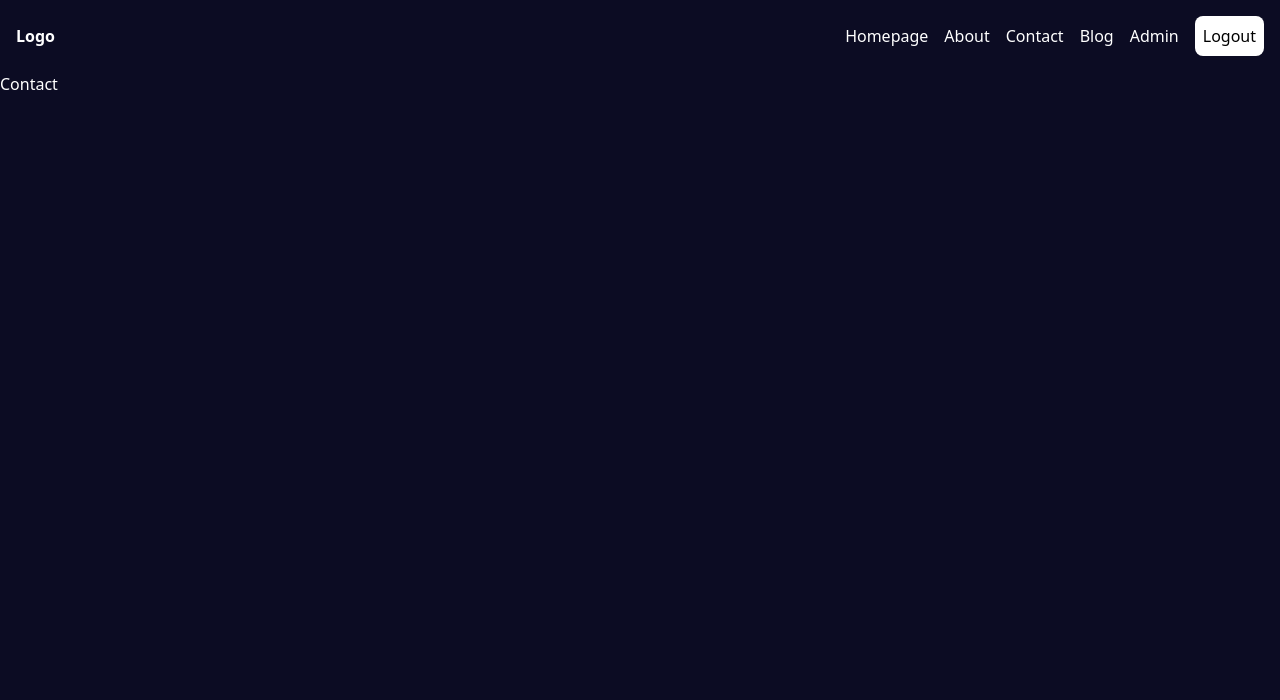
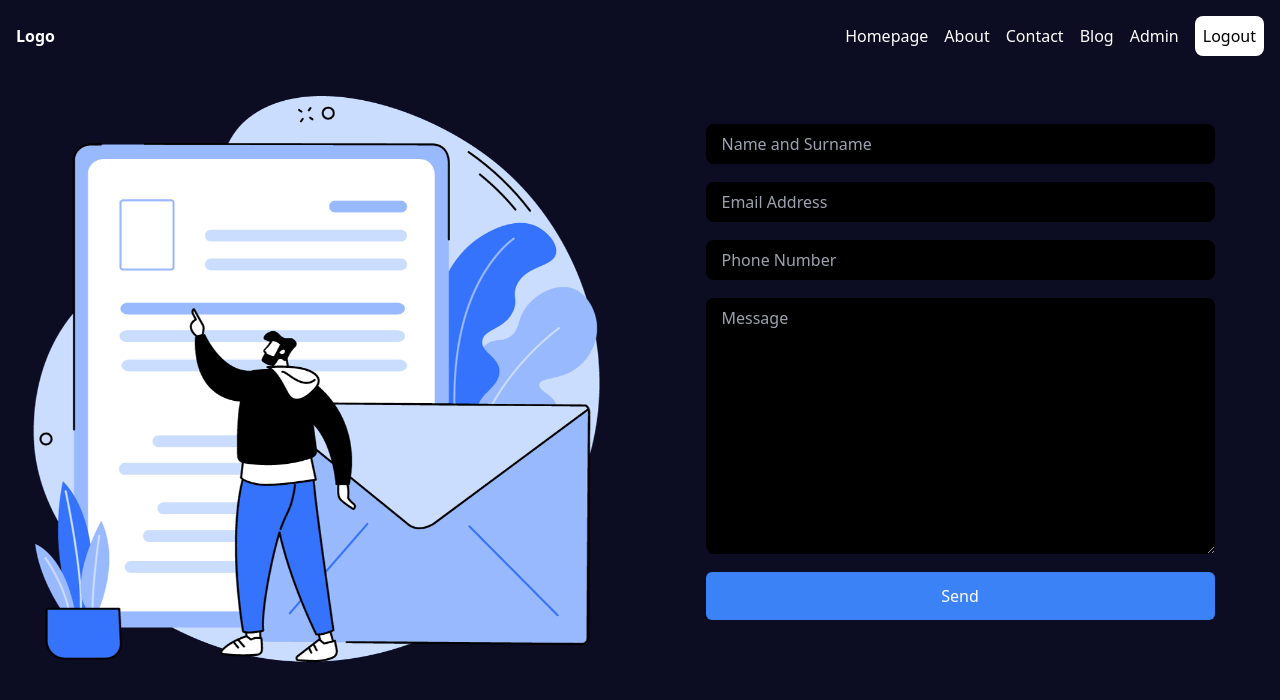
Before and after one commit to Sarthak-Daga/Justmee, a Next.js app: page /Contact in a window 1280 px wide. Shown: the top 700 px of the page. Built offline with nearby package versions, Linux system fonts and the light colour scheme.

Commit message:
contact done

```diff
--- a/src/app/Contact/page.js
+++ b/src/app/Contact/page.js
@@ -1,9 +1,45 @@
-import React from 'react'
-
+import React from "react";
+import Image from "next/image";
 const Contact = () => {
   return (
-    <div>Contact</div>
-  )
-}
+    <>
+      <div className="flex">
+        <div className=" w-[50%] flex justify-center">
+          <Image src={"/contact.png"} height={600} width={600} />
+        </div>
+        <div className=" w-[50%] flex flex-col justify-center items-center">
+          <div className="flex flex-col gap-[20px]">
+            <form className="flex flex-col gap-[18px]">
+              <input
+                placeholder="Name and Surname"
+                type="text"
+                className=" bg-black px-4 py-2 rounded-lg"
+              />
+              <input
+                placeholder="Email Address"
+                type="text"
+                className="bg-black px-4 py-2 rounded-lg"
+              />
+              <input
+                placeholder="Phone Number"
+                type="integer"
+                className="bg-black px-4 py-2 rounded-lg"
+              />
+              <textarea
+                placeholder="Message"
+                cols={50}
+                rows={10}
+                className="bg-black px-4 py-2 rounded-lg"
+              />
+              <button className="bg-blue-500 h-12 w-[100%] rounded-md p-2">
+                Send
+              </button>
+            </form>
+          </div>
+        </div>
+      </div>
+    </>
+  );
+};
 
-export default Contact
+export default Contact;
```
